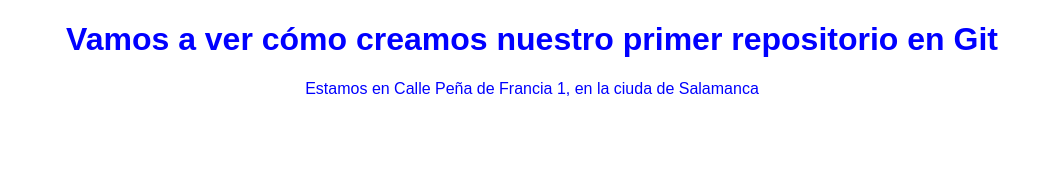
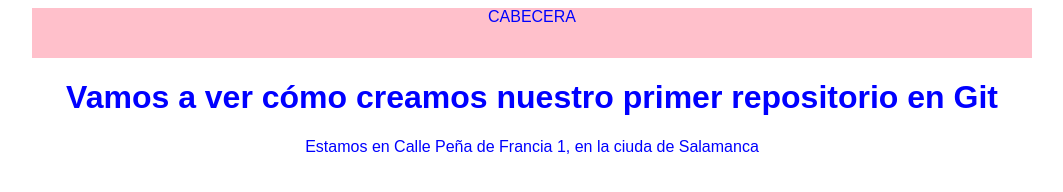
Before and after one commit to AngelVidal/InicioGitHub, a plain HTML site: page index.html in a window 1280 px wide. Shown: the whole page, without its empty margins (108-1171 px from the left). Drawn offline with Linux system fonts and the light colour scheme.

Commit message:
Estructura inicial de la cabecera

```diff
--- a/css/estilos.css
+++ b/css/estilos.css
@@ -3,3 +3,11 @@ body{
 	font-family: "Arial";
 	color: blue;
 }
+
+header{
+	position: relative;
+	margin: 0px auto;
+	background-color: pink;
+	height: 50px;
+	width: 1000px;
+}
--- a/index.html
+++ b/index.html
@@ -6,6 +6,9 @@
 	<link rel="stylesheet" type="text/css" href="css/estilos.css">
 </head>
 <body>
+	<header>
+		CABECERA
+	</header>
 	<h1>Vamos a ver cómo creamos nuestro primer repositorio en Git</h1>
 	<p>Estamos en Calle Peña de Francia 1,
 	en la ciuda de Salamanca</p>
```
